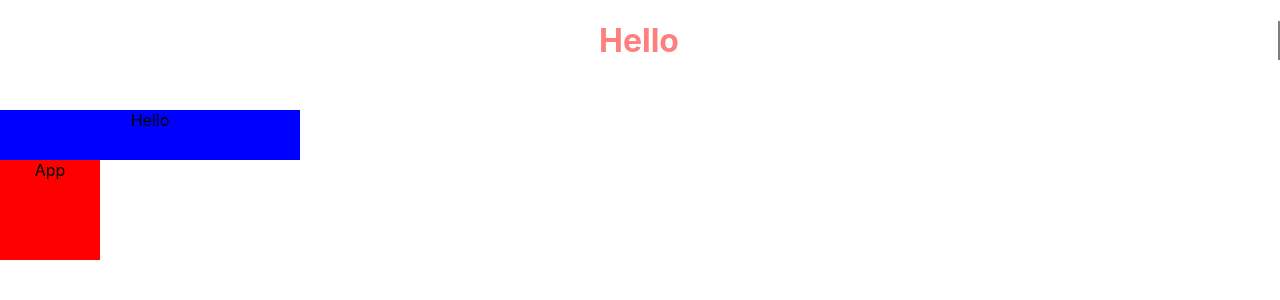
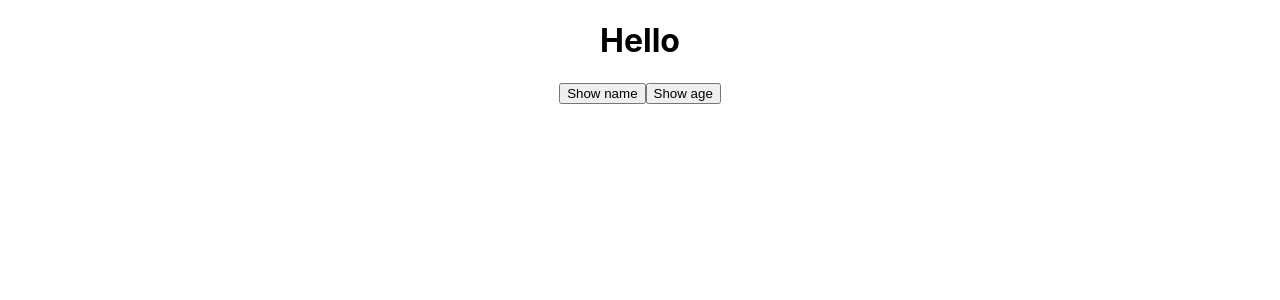
Before and after one commit to suhyeon3484/react-voca, a React (Create React App) app: page / in a window 1280 px wide. Shown: the top 300 px of the page. Built offline with nearby package versions, Linux system fonts and the light colour scheme.

Commit message:
#6 : 이벤트 처리 2가지 방법

```diff
--- a/src/App.js
+++ b/src/App.js
@@ -7,7 +7,6 @@ function App() {
   return (
     <div className="App">
       <Hello />
-      <div className={styles.box}>App</div>
     </div>
   );
 }
--- a/src/component/Hello.js
+++ b/src/component/Hello.js
@@ -11,17 +11,25 @@ import World from "./Word";
 import styles from "./Hello.module.css";
 
 export default function Hello() {
+    function showNmae() {
+        console.log('Mike');
+    }
+
     return (
     <div>
-    <h1 style={
-        {
-            color : "#f00",
-            borderRight : '2px solid #000',
-            marginBottom : '50px',
-            opacity : 0.5,
-        }
-    }>Hello </h1>
-    <div className={styles.box}>Hello</div>
+    <h1>
+        Hello
+    </h1>
+    {/* 방법 2가지 */}
+    <button onClick={showNmae}>Show name</button>
+
+    {/*  매개변수 전달하기 편함 */}
+    <button
+    onClick={() => {
+        console.log(30);
+    }}>
+        Show age
+    </button>
     </div>
     );
 }
```
